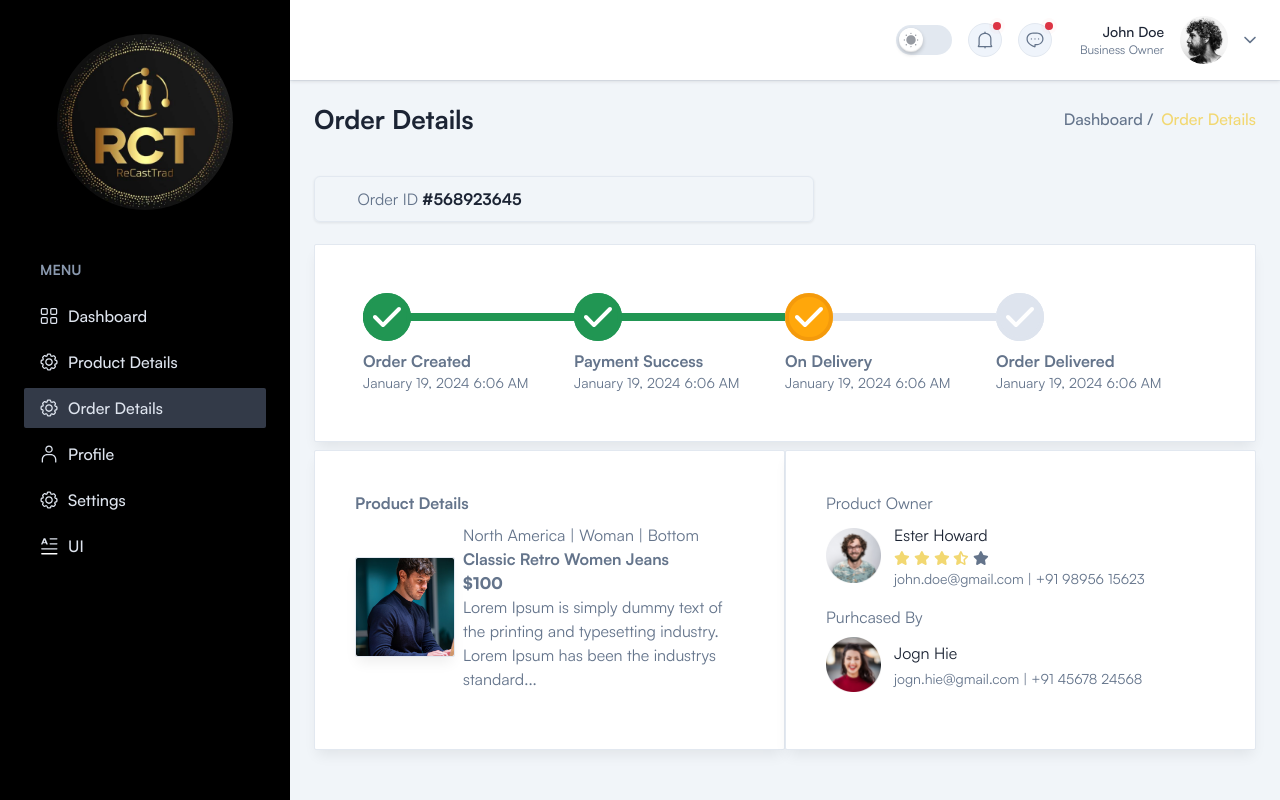
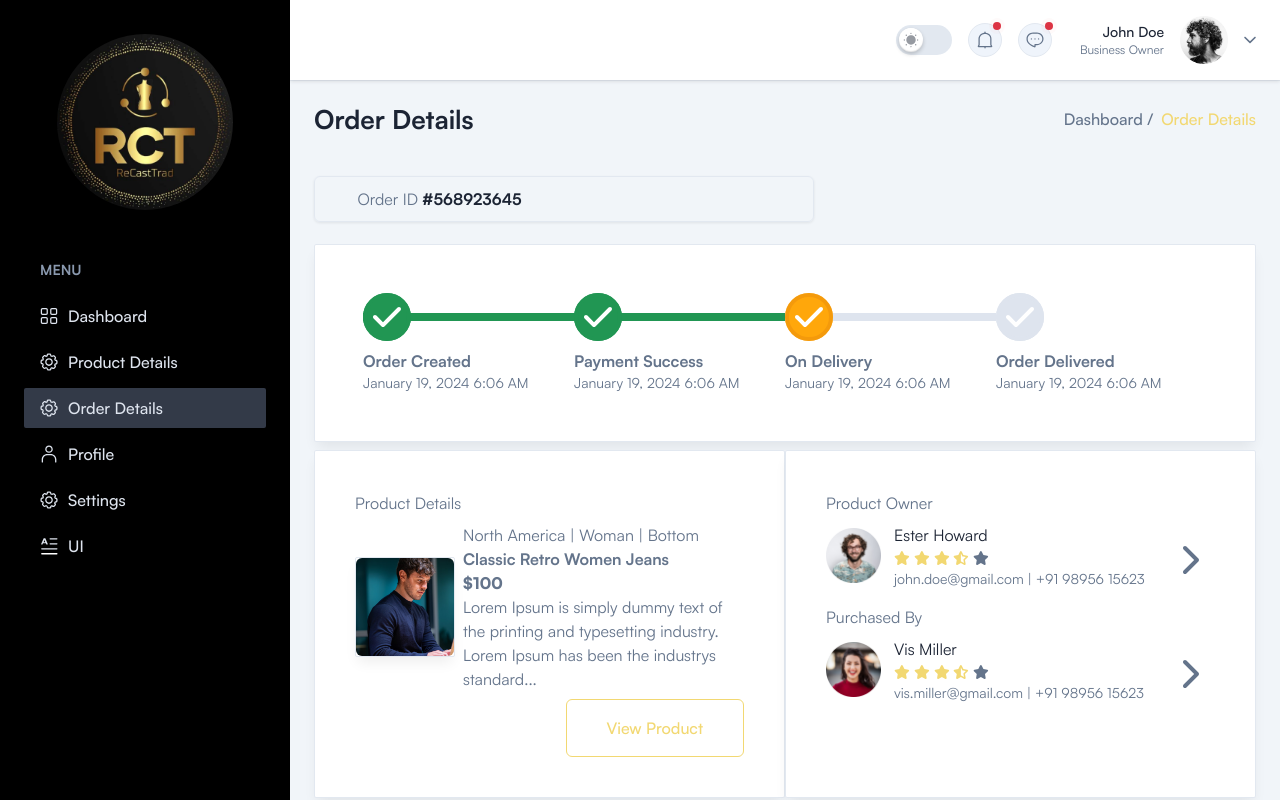
Before and after one commit to ajayknewage/lacastrade, a Next.js app: page /admin/order-details in a window 1280 px wide. Built offline with nearby package versions, Linux system fonts and the light colour scheme; a web font is replaced by a local one.

Commit message:
order details

```diff
--- a/app/admin/order-details/page.tsx
+++ b/app/admin/order-details/page.tsx
@@ -1,10 +1,15 @@
 import Breadcrumb from "@/components/Breadcrumbs/Breadcrumb";
 import Stepper from "@/components/Stepper";
-import { faStar, faStarHalfStroke } from "@fortawesome/free-solid-svg-icons";
+import {
+  faChevronRight,
+  faStar,
+  faStarHalfStroke,
+} from "@fortawesome/free-solid-svg-icons";
 import { FontAwesomeIcon } from "@fortawesome/react-fontawesome";
 
 import { Metadata } from "next";
 import Image from "next/image";
+import Link from "next/link";
 export const metadata: Metadata = {
   title: "Order Details | ReCastTrade",
   description: "",
@@ -19,7 +24,7 @@ const OrderDetails = () => {
       <div className="flex flex-col">
         <div>
           <div className="mt-4.5 mb-5.5 grid grid-cols-2 rounded-md border border-stroke py-2.5 shadow-1 dark:border-strokedark dark:bg-[#37404F] max-w-125">
-            <div className="flex flex-col items-center justify-center gap-1 px-4 dark:border-strokedark xsm:flex-row">
+            <div className="flex flex-row items-center justify-center gap-1 px-4 dark:border-strokedark">
               <span className="">Order ID </span>
               <span className="font-semibold text-black dark:text-white">
                 #568923645
@@ -30,10 +35,10 @@ const OrderDetails = () => {
           <div className="rounded-sm border border-stroke bg-white shadow-default dark:border-strokedark dark:bg-boxdark p-2 col-start-1 col-end-8">
             <Stepper />
           </div>
-          <div className="grid grid-cols-2 mt-2">
-            <div className="rounded-sm border border-stroke bg-white shadow-default dark:border-strokedark dark:bg-boxdark p-10 col-start-1 col-end-1">
-              <span className="font-semibold">Product Details</span>
-              <div className="flex mt-2 gap-2 items-center">
+          <div className="grid grid-flow-row grid-rows-2 lg:grid-flow-col lg:grid-cols-2 lg:grid-rows-1 mt-2">
+            <div className="rounded-sm border border-stroke bg-white shadow-default dark:border-strokedark dark:bg-boxdark p-10 lg:col-start-1 lg:col-end-1">
+              <span className="">Product Details</span>
+              <div className="flex mt-2 gap-2 items-center flex-col md:flex-row">
                 <div
                   className="overflow-hidden rounded-sm border border-stroke bg-white shadow-default dark:border-strokedark dark:bg-boxdark cursor-pointer animate-fade-in"
                   style={{ width: "100px", height: "100px", minWidth: "100px" }}
@@ -43,7 +48,7 @@ const OrderDetails = () => {
                     alt="image"
                     width={100}
                     height={100}
-                    className="object-cover rounded-sm"
+                    className="object-cover rounded-md"
                     style={{
                       height: "100%",
                     }}
@@ -60,10 +65,19 @@ const OrderDetails = () => {
                   </div>
                 </div>
               </div>
+              <div className="flex justify-end mt-2">
+                <Link
+                  href="#"
+                  className="inline-flex items-center justify-center rounded-md border border-primary py-4 px-10 text-center font-medium text-primary hover:bg-opacity-90 lg:px-8 xl:px-10"
+                >
+                  View Product
+                </Link>
               </div>
-            <div className="rounded-sm border border-stroke bg-white shadow-default dark:border-strokedark dark:bg-boxdark p-10 col-start-2 col-end-2">
+            </div>
+            <div className="rounded-sm border border-stroke bg-white shadow-default dark:border-strokedark dark:bg-boxdark p-10 lg:col-start-2 lg:col-end-2">
               <div>
                 <span className="">Product Owner</span>
+                <div className="flex justify-between">
                   <div className="mb-4 flex items-center gap-3 mt-2">
                     <div className="h-14 w-14 rounded-full">
                       <Image
@@ -105,9 +119,14 @@ const OrderDetails = () => {
                       </div>
                     </div>
                   </div>
+                  <div className="flex items-center justify-end cursor-pointer hover:shadow-1 px-4 rounded-sm">
+                    {" "}
+                    <FontAwesomeIcon icon={faChevronRight} size="2x" />
+                  </div>
+                </div>
 
-                <div>
-                  <span className="">Purhcased By</span>
+                <span className="">Purchased By</span>
+                <div className="flex justify-between">
                   <div className="mb-4 flex items-center gap-3 mt-2">
                     <div className="h-14 w-14 rounded-full">
                       <Image
@@ -119,12 +138,39 @@ const OrderDetails = () => {
                     </div>
                     <div>
                       <span className="mb-1.5 text-black dark:text-white">
-                        Jogn Hie
+                        Vis Miller
                       </span>
+                      <div className="flex gap-1 mt-1">
+                        <FontAwesomeIcon
+                          icon={faStar}
+                          size="sm"
+                          className="text-primary"
+                        />
+                        <FontAwesomeIcon
+                          icon={faStar}
+                          size="sm"
+                          className="text-primary"
+                        />
+                        <FontAwesomeIcon
+                          icon={faStar}
+                          size="sm"
+                          className="text-primary"
+                        />
+                        <FontAwesomeIcon
+                          icon={faStarHalfStroke}
+                          size="sm"
+                          className="text-primary"
+                        />
+                        <FontAwesomeIcon icon={faStar} size="sm" className="" />
+                      </div>
                       <div className="text-sm mt-1">
-                        jogn.hie@gmail.com | +91 45678 24568
+                        vis.miller@gmail.com | +91 98956 15623
                       </div>
                     </div>
+                  </div>
+                  <div className="flex items-center justify-end cursor-pointer hover:shadow-1 px-4 rounded-sm">
+                    {" "}
+                    <FontAwesomeIcon icon={faChevronRight} size="2x" />
                   </div>
                 </div>
               </div>
```
Lines whose indentation alone changed are shown as unchanged.
